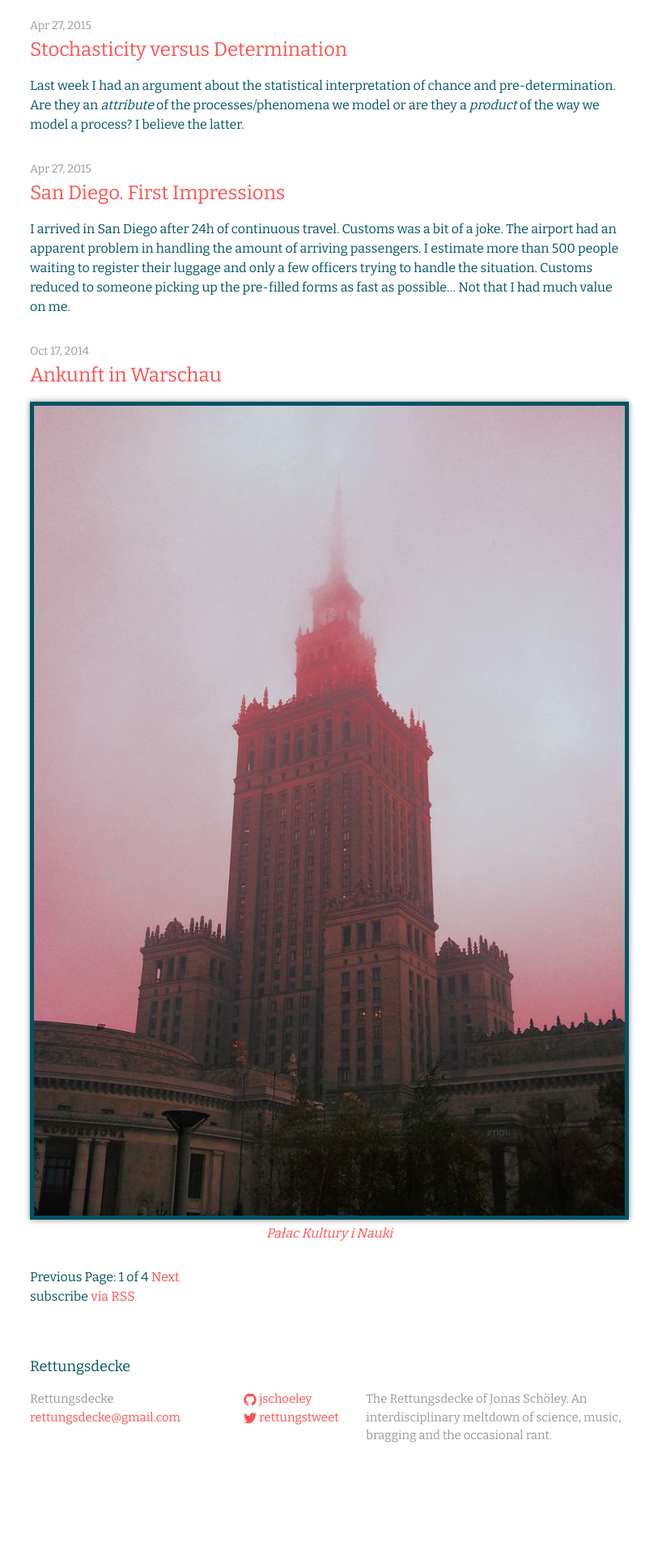
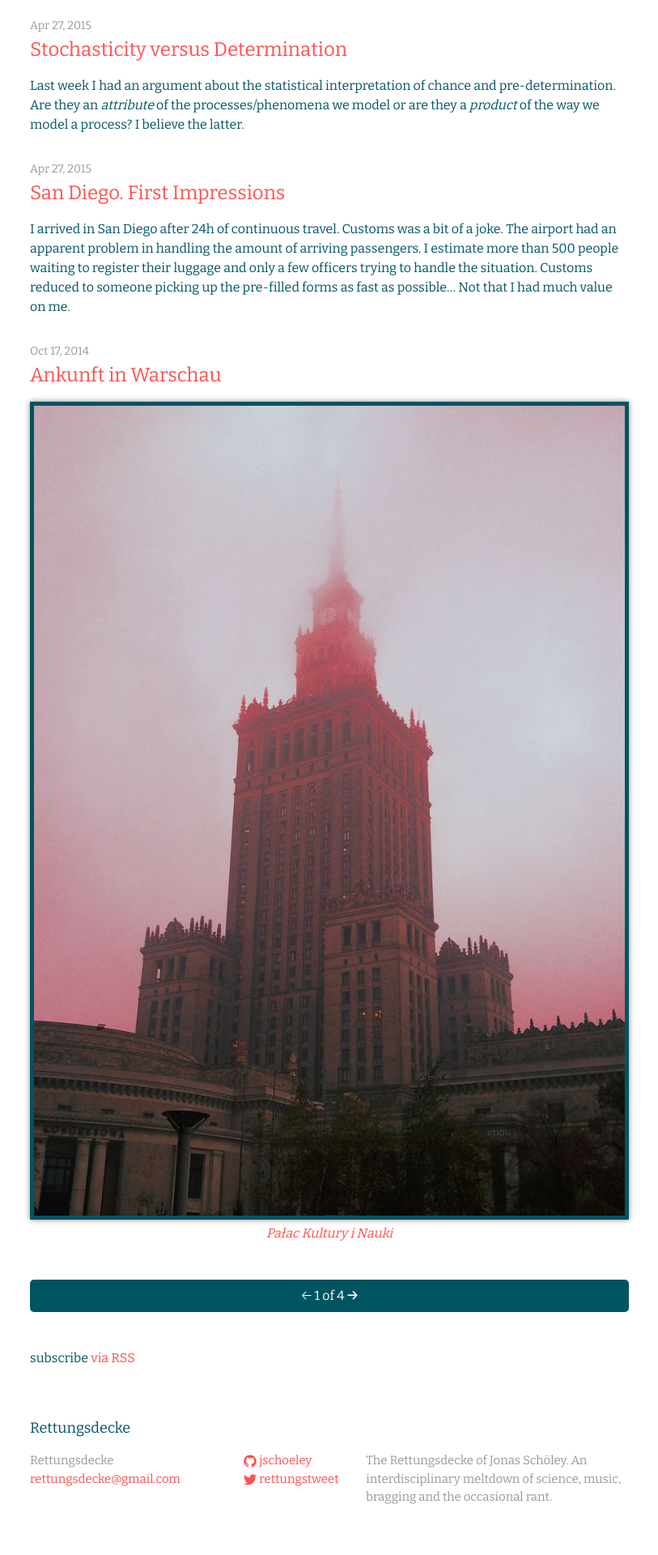
Before and after one commit to smartinternetofthingsasaservice/smartinternetofthingsasaservice.github.io, a Jekyll site: the page built from index.html, in a window 1280 px wide. Shown: the part 699-2619 px from the top of the page at 81% size, without its empty margins (233-1046 px from the left). Built offline with Jekyll 4.4.1, drawn with Linux system fonts in a browser that asks for light colours; Markdown is read by kramdown in place of the engine named in the settings; the list of posts is cut into pages by our own code; before the commit the page ends 2543 px from its top, so only the background shows below that.

Commit message:
Restyle Pagination

```diff
--- a/_sass/_base.scss
+++ b/_sass/_base.scss
@@ -165,6 +165,20 @@ pre {
     }
 }
 
+/* Pagination */
+.pagination {
+    text-align:    center;
+    background:    $box-color;
+    color:         $grey-color-light;
+    padding:       8px 15px;
+    border-radius: 5px;
+    margin:        1.5 * $spacing-unit 0;
+    a {
+        font-weight: 700;
+        color:       #fff;
+    }
+}
+
 /* Image Caption */
 img + em {
     display:      block;
--- a/index.html
+++ b/index.html
@@ -22,15 +22,15 @@ layout: default
 <!-- Pagination links -->
 <div class="pagination">
   {% if paginator.previous_page %}
-    <a href="{{ paginator.previous_page_path }}" class="previous">Previous</a>
+    <a href="{{ paginator.previous_page_path }}" class="previous">&larr;</a>
   {% else %}
-    <span class="previous">Previous</span>
+    <span class="previous">&larr;</span>
   {% endif %}
-  <span class="page_number ">Page: {{ paginator.page }} of {{ paginator.total_pages }}</span>
+  <span class="page_number ">{{ paginator.page }} of {{ paginator.total_pages }}</span>
   {% if paginator.next_page %}
-    <a href="{{ paginator.next_page_path }}" class="next">Next</a>
+    <a href="{{ paginator.next_page_path }}" class="next">&rarr;</a>
   {% else %}
-    <span class="next ">Next</span>
+    <span class="next ">&rarr;</span>
   {% endif %}
 </div>
 
```
